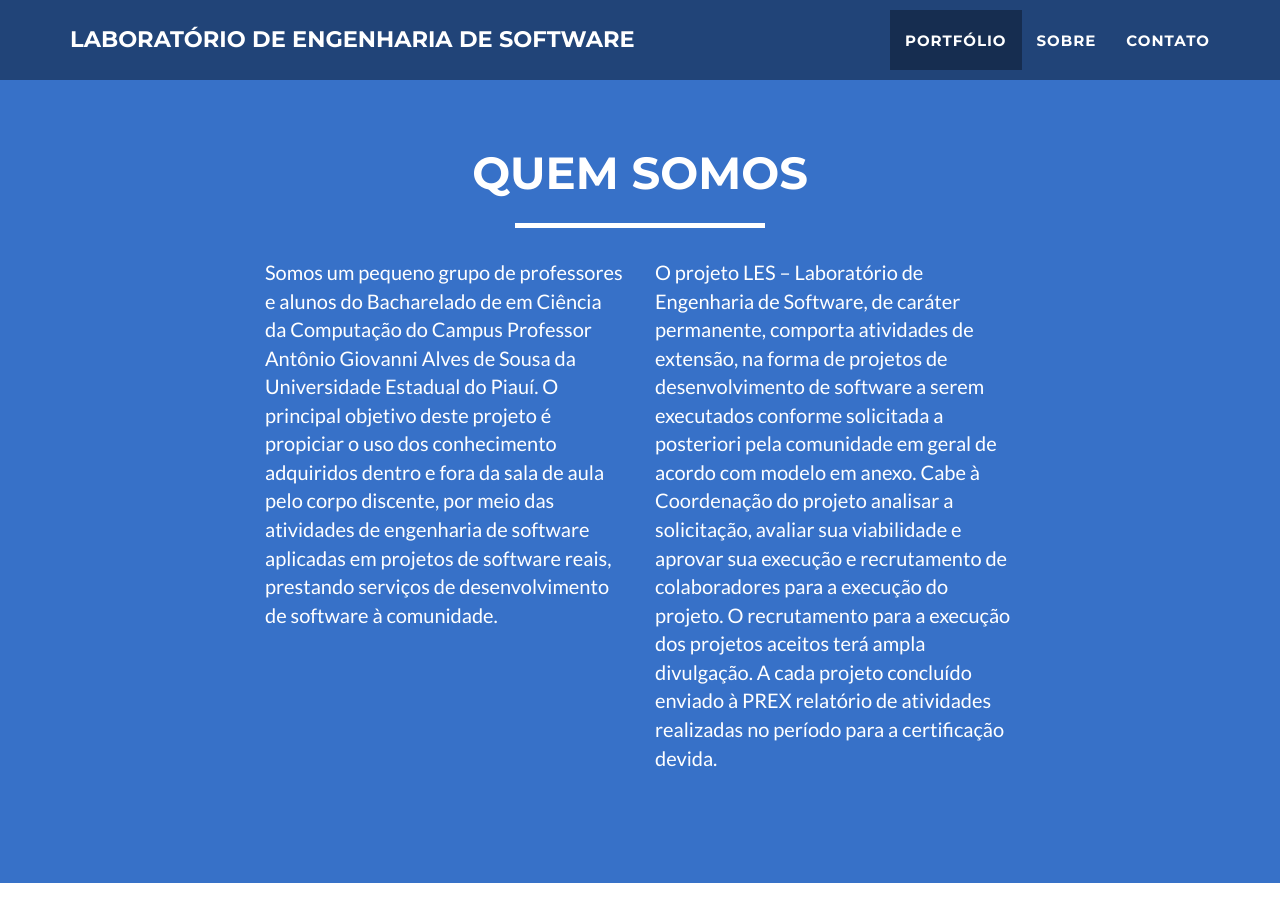
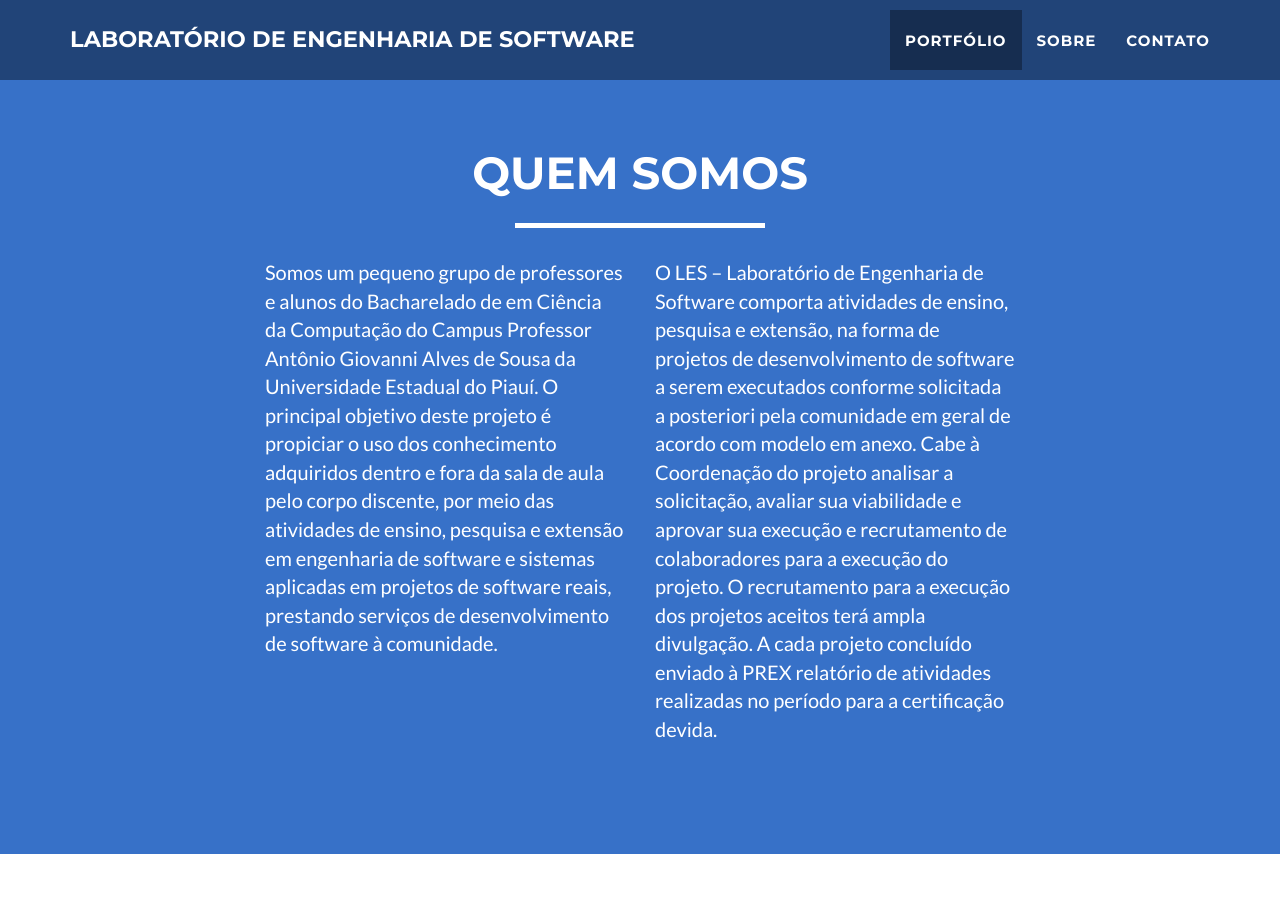
Before and after one commit to les-prp-uespi/les-prp-uespi.github.io, a Jekyll site: the page built from index.html, in a window 1280 px wide and 900 px high, scrolled down 1420 px. Built offline with Jekyll 4.4.1, drawn with Linux system fonts in a browser that asks for light colours.

Commit message:
Update about.html

```diff
--- a/_includes/about.html
+++ b/_includes/about.html
@@ -13,15 +13,14 @@
                     em Ciência da Computação do Campus Professor Antônio Giovanni Alves de Sousa
                     da Universidade Estadual do Piauí. O principal objetivo deste projeto é
                     propiciar o uso dos conhecimento adquiridos dentro e fora da sala de aula pelo
-                    corpo discente, por meio das atividades de engenharia de software aplicadas em
-                    projetos de software reais, prestando serviços de desenvolvimento de software
-                    à comunidade.</p>
+                    corpo discente, por meio das atividades de ensino, pesquisa e extensão em engenharia
+                    de software e sistemas aplicadas em projetos de software reais, prestando serviços
+                    de desenvolvimento de software à comunidade.</p>
                 </div>
                 <div class="col-lg-4">
-                    <p>O projeto LES – Laboratório de Engenharia de Software, de caráter
-                    permanente, comporta atividades de extensão, na forma de projetos
-                    de desenvolvimento de software a serem executados conforme solicitada
-                    a posteriori pela comunidade em geral de acordo com modelo em anexo.
+                    <p>O LES – Laboratório de Engenharia de Software comporta atividades de ensino,
+                    pesquisa e extensão, na forma de projetos de desenvolvimento de software a serem
+                    executados conforme solicitada a posteriori pela comunidade em geral de acordo com modelo em anexo.
                     Cabe à Coordenação do projeto analisar a solicitação, avaliar sua
                     viabilidade e aprovar sua execução e recrutamento de colaboradores para
                     a execução do projeto. O recrutamento para a execução dos projetos aceitos
```
